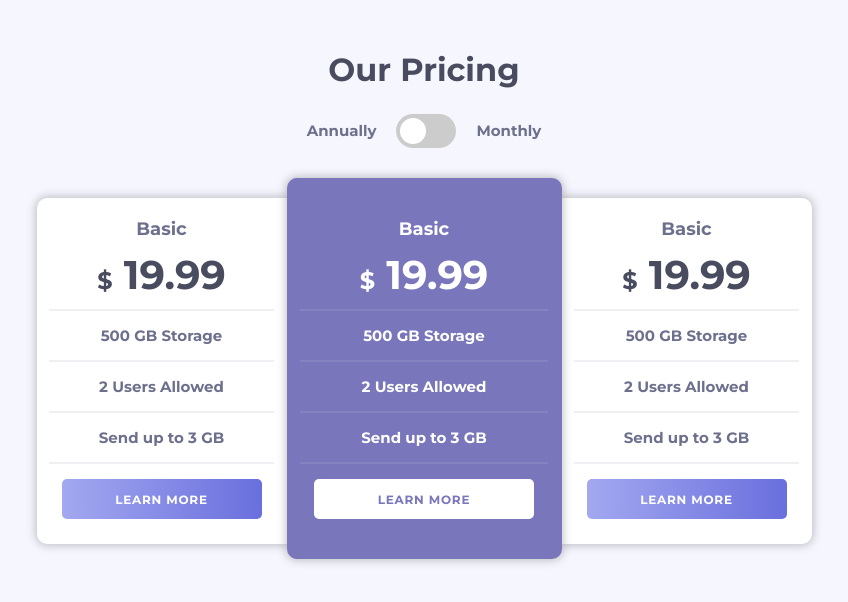
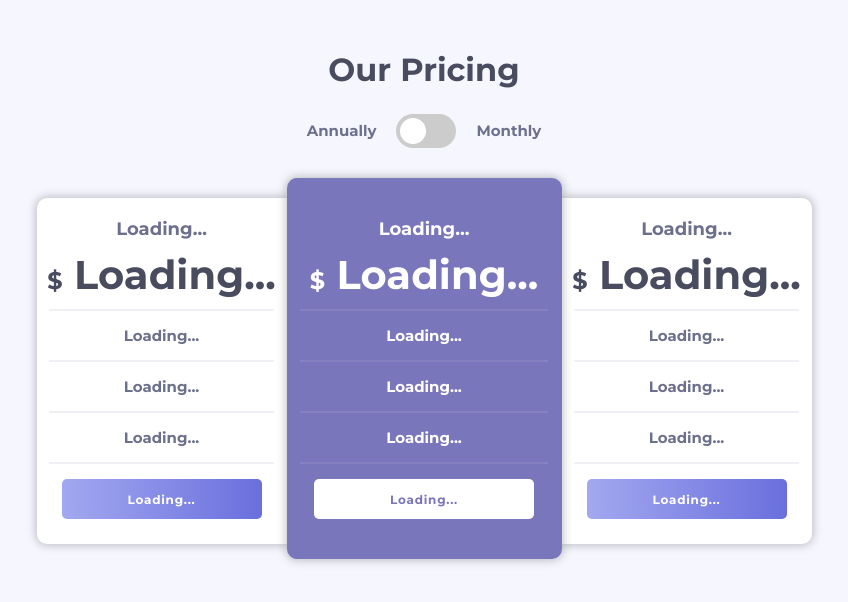
Before and after one commit to yoga1234/pricing-component, a React (Create React App) app: page / in a window 1280 px wide. Shown: the top 602 px of the page, without its empty margins (216-1064 px from the left). Built offline with nearby package versions, Linux system fonts and the light colour scheme.

Commit message:
fix minor

```diff
--- a/src/App.js
+++ b/src/App.js
@@ -9,7 +9,7 @@ import MainPrice from "./components/MainPrice/MainPrice";
 class App extends React.Component {
   constructor(props) {
     super(props);
-    this.state = { annually: false };
+    this.state = { annually: false, activeData: false };
   }
 
   checkHandle = (e) => {
--- a/src/components/MainPrice/MainPrice.js
+++ b/src/components/MainPrice/MainPrice.js
@@ -5,15 +5,15 @@ import "./MainPrice.css";
 const MainPrice = () => {
   return (
     <div className="main-container">
-      <h2 className="card-title">Basic</h2>
+      <h2 className="card-title">Loading...</h2>
       <p className="card-price">
-        <span className="dollar-sign">$</span> 19.99
+        <span className="dollar-sign">$</span> Loading...
       </p>
-      <p className="card-feature">500 GB Storage</p>
-      <p className="card-feature">2 Users Allowed</p>
-      <p className="card-feature">Send up to 3 GB</p>
+      <p className="card-feature">Loading...</p>
+      <p className="card-feature">Loading...</p>
+      <p className="card-feature">Loading...</p>
       <hr className="button-border" />
-      <button className="card-button">LEARN MORE</button>
+      <button className="card-button">Loading...</button>
     </div>
   );
 };
--- a/src/components/WhitePrice/WhitePrice.js
+++ b/src/components/WhitePrice/WhitePrice.js
@@ -5,15 +5,15 @@ import "./WhitePrice.css";
 const WhitePrice = () => {
   return (
     <div className="white-container">
-      <h2 className="card-title">Basic</h2>
+      <h2 className="card-title">Loading...</h2>
       <p className="card-price">
-        <span className="dollar-sign">$</span> 19.99
+        <span className="dollar-sign">$</span> Loading...
       </p>
-      <p className="card-feature">500 GB Storage</p>
-      <p className="card-feature">2 Users Allowed</p>
-      <p className="card-feature">Send up to 3 GB</p>
+      <p className="card-feature">Loading...</p>
+      <p className="card-feature">Loading...</p>
+      <p className="card-feature">Loading...</p>
       <hr className="button-border" />
-      <button className="card-button">LEARN MORE</button>
+      <button className="card-button">Loading...</button>
     </div>
   );
 };
```
